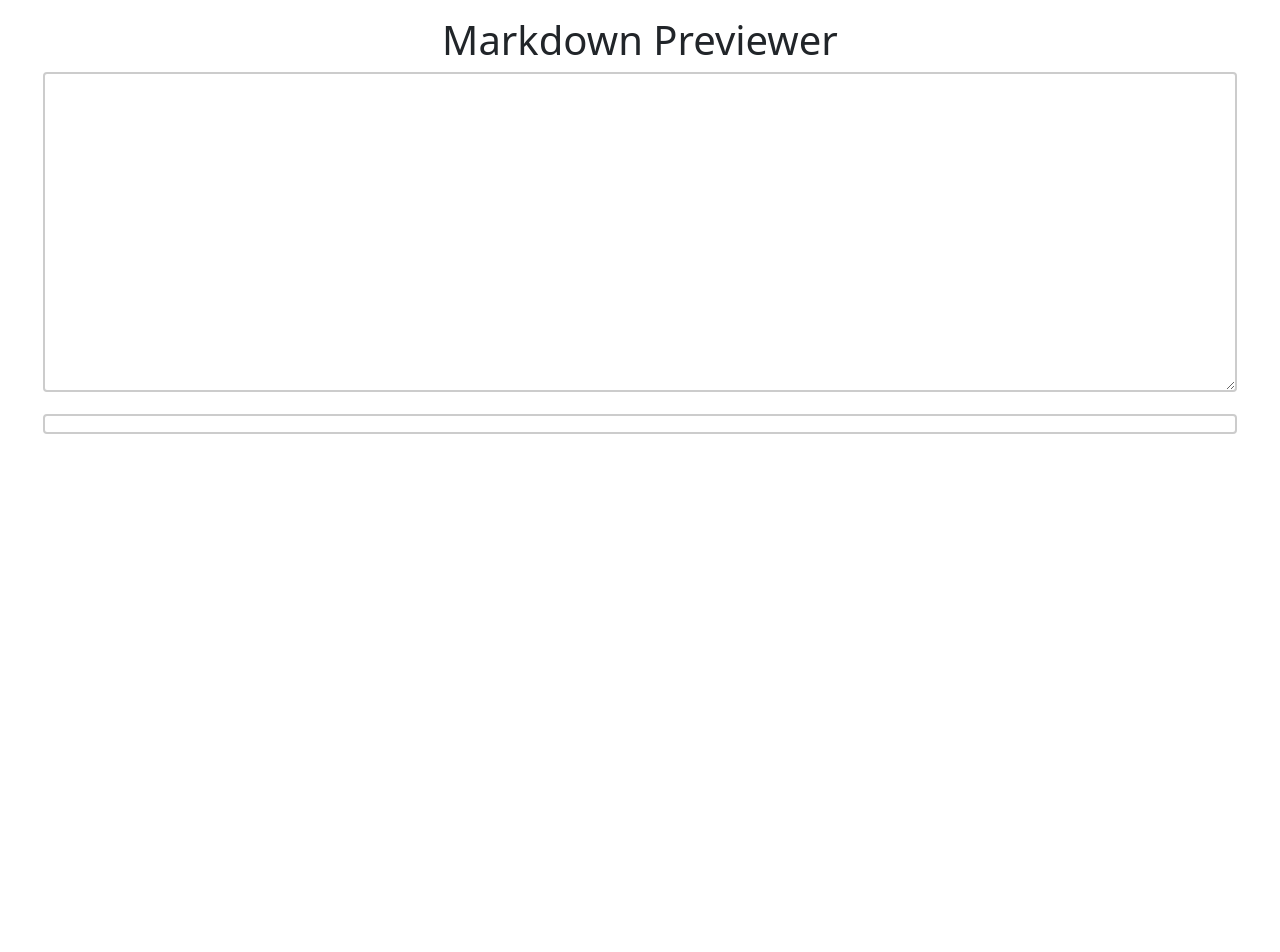
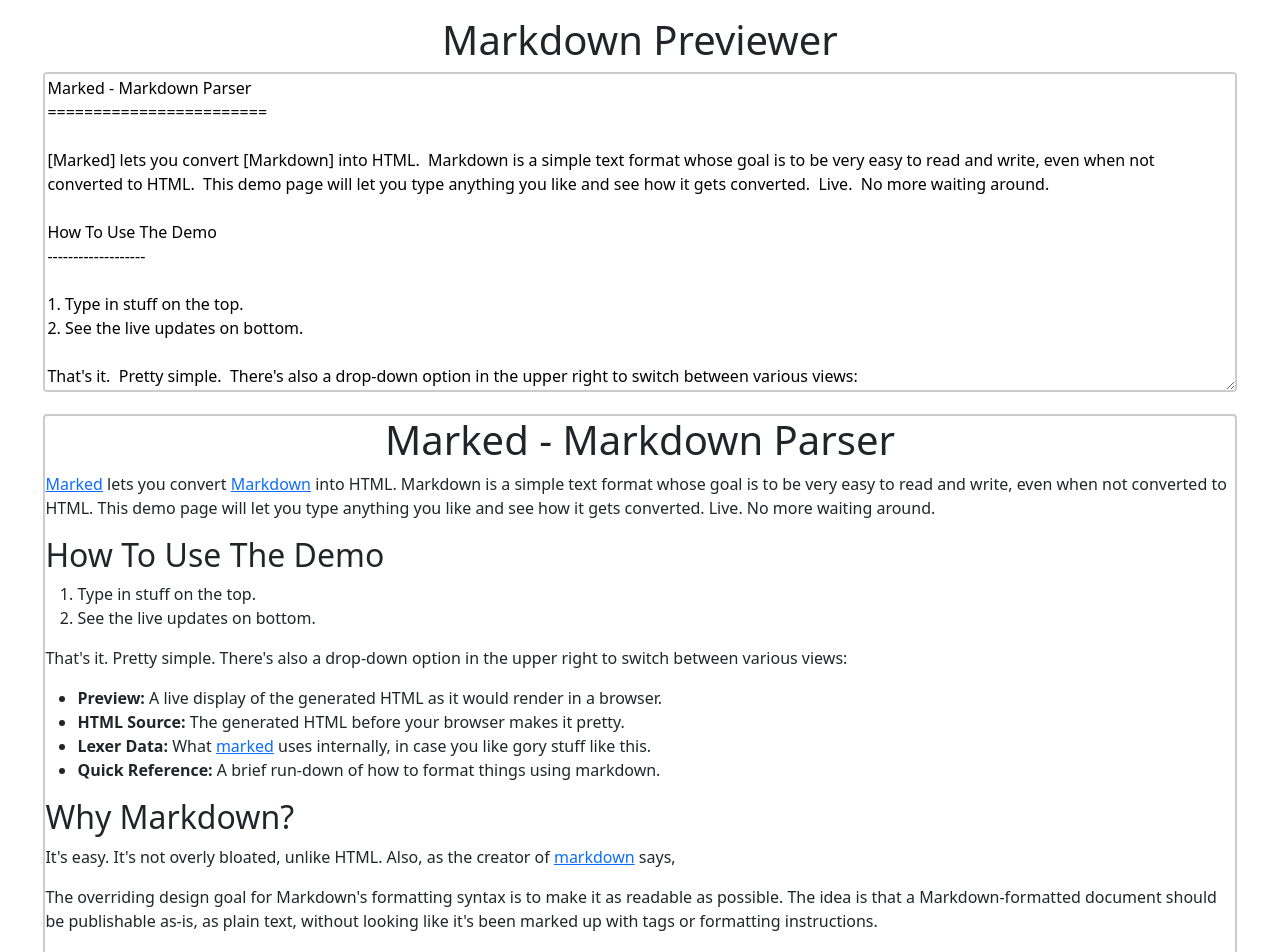
Before and after one commit to Maruchan39/markdown-previewer, a React (Create React App) app: page / in a window 1280 px wide. Shown: the top 952 px of the page. Before the commit the page ends 800 px from the top, so only its background shows below. Built offline with nearby package versions, Linux system fonts and the light colour scheme.

Commit message:
set default markdown

```diff
--- a/src/App.js
+++ b/src/App.js
@@ -1,13 +1,12 @@
 import React, {useState} from 'react';
 import Editor from "./Editor";
 import Previewer from "./Preview";
-import placeholder from "./placeholder";
-//Rename placeholder
+import defaultMarkdown from "./default-markdown";
 
 
 
 function App() {
-  const [text, setText] = useState(placeholder);
+  const [text, setText] = useState(defaultMarkdown);
   return (
     <div id="container">
      <h1>Markdown Previewer</h1>
--- a/src/Editor.js
+++ b/src/Editor.js
@@ -7,7 +7,6 @@
       value={text}
       onChange={(e) => {
         setText(e.target.value);
-        console.log(text);
       }}
     />
   );
--- /dev/null
+++ b/src/default-markdown.js
@@ -0,0 +1,37 @@
+const defaultMarkdown = `Marked - Markdown Parser
+========================
+
+[Marked] lets you convert [Markdown] into HTML.  Markdown is a simple text format whose goal is to be very easy to read and write, even when not converted to HTML.  This demo page will let you type anything you like and see how it gets converted.  Live.  No more waiting around.
+
+How To Use The Demo
+-------------------
+
+1. Type in stuff on the top.
+2. See the live updates on bottom.
+
+That's it.  Pretty simple.  There's also a drop-down option in the upper right to switch between various views:
+
+- **Preview:**  A live display of the generated HTML as it would render in a browser.
+- **HTML Source:**  The generated HTML before your browser makes it pretty.
+- **Lexer Data:**  What [marked] uses internally, in case you like gory stuff like this.
+- **Quick Reference:**  A brief run-down of how to format things using markdown.
+
+Why Markdown?
+-------------
+
+It's easy.  It's not overly bloated, unlike HTML.  Also, as the creator of [markdown] says,
+
+> The overriding design goal for Markdown's
+> formatting syntax is to make it as readable
+> as possible. The idea is that a
+> Markdown-formatted document should be
+> publishable as-is, as plain text, without
+> looking like it's been marked up with tags
+> or formatting instructions.
+
+Ready to start writing?  Either start changing stuff on the left or
+[clear everything](/demo/?text=) with a simple click.
+
+[Marked]: https://github.com/markedjs/marked/
+[Markdown]: http://daringfireball.net/projects/markdown/`;
+export default defaultMarkdown;
--- a/src/placeholder.js
+++ /dev/null
@@ -1,2 +0,0 @@
-const placeholder = "";
-export default placeholder;
```
